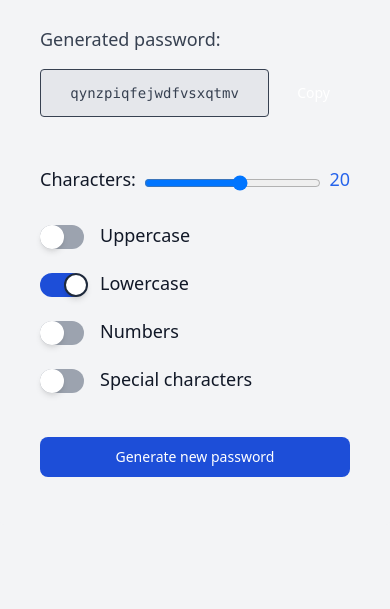
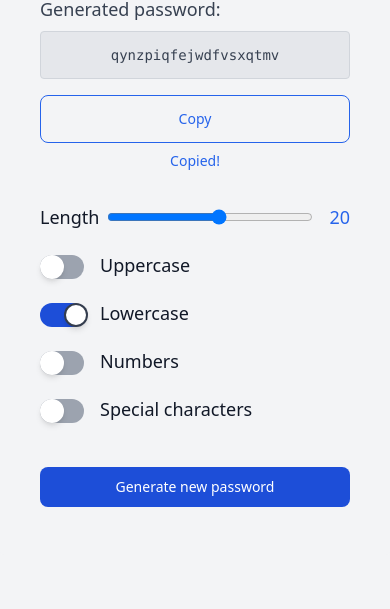
Before and after one commit to MarkelK14/password-generator, a plain HTML site: page index.html in a window 390 px wide. Shown: the part 235-844 px from the top of the page. Drawn offline with nearby package versions, Linux system fonts and the light colour scheme.

Commit message:
Refactor password generator layout to make it responsive with the copy button and text

```diff
--- a/index.html
+++ b/index.html
@@ -15,29 +15,35 @@
         <form id="form" class="bg-gray-100 dark:bg-gray-900 md:border border-gray-700 rounded md:shadow-xl p-10">
             <h1 class="text-5xl text-blue-600 dark:text-blue-400 mb-10">Password Generator</h1>
 
-            <label for="generated-password" class="text-lg text-gray-700 dark:text-white/70 align-left">Generated password:</p>
-            <!-- <input type="text" disabled id="generated-password" class="mt-4 mb-4 border border-gray-700 bg-gray-200 dark:bg-gray-800 rounded p-2 w-full text-center text-gray-700 dark:text-gray-200/80 font-mono cursor-text"> -->
-            <div class="flex items-center justify-between mb-5 gap-2">
-                <input type="text" disabled id="generated-password" class="h-12 mt-4 mb-4 border border-gray-700 bg-gray-200 dark:bg-gray-800 rounded p-2 w-full text-center text-gray-700 dark:text-gray-200/80 font-mono cursor-text text-sm md:text-lg">
-                <button id="btnCopy" class="h-12 text-white focus:ring-3 focus:ring-blue-300 font-medium rounded-lg text-sm px-5 py-2 dark:bg-blue-600 dark:hover:bg-blue-700 focus:outline-none dark:focus:ring-blue-800 w-auto">
-                    Copy
-                </button>
+            <div class="flex flex-col md:flex-row items-center justify-between gap-4 mb-4">
+                <div class="flex flex-col items-left w-full gap-2">
+                    <label for="generated-password" class="text-lg text-gray-700 dark:text-white/70">Generated password:</label>
+                    <input type="text" disabled id="generated-password" class="h-12 border border-gray-300 dark:border-gray-700 bg-gray-200 dark:bg-gray-800 rounded p-2 w-full text-center text-gray-700 dark:text-gray-200/80 font-mono cursor-text text-sm md:text-lg">
+                </div>
+                <div class="flex flex-col-reverse md:flex-col items-center justify-between gap-2 w-full md:w-auto">
+                    <label for="btnCopy" class="text-sm text-blue-600 dark:text-blue-400">Copied!</label>
+                    <button id="btnCopy" class="h-12 w-full md:w-auto text-blue-600 hover:text-white border border-blue-600 hover:bg-blue-600 focus:ring-4 focus:outline-none focus:ring-blue-300 font-medium rounded-lg text-sm px-5 py-2.5 text-center dark:border-blue-400 dark:text-blue-400 dark:hover:text-white dark:hover:bg-blue-400 dark:focus:ring-blue-800">
+                        Copy
+                    </button>
+                </div>
             </div>
 
 
             <ul class="mt-8 text-left">
                 <li class="mb-4">
-                    <div class="flex items-center mb-5 cursor-pointer gap-2 justify-center">
-                        <label for="default-range" class="block mb-2 text-lg font-medium text-gray-900 dark:text-white">Characters:</label>
-                        <input id="password-length-range" type="range" min="8" max="30" value="20" step="1" class="w-full h-2 bg-gray-400 rounded-lg cursor-pointer dark:bg-gray-700">
-                        <label for="default-range" id="password-length-txt" class="block mb-2 text-lg font-medium text-blue-600 dark:text-blue-400"></label>
+                    <div class="flex items-start mb-5 cursor-pointer gap-2">
+                        <label for="password-length-range" class="text-lg font-medium text-gray-900 dark:text-white">Length</label>
+                        <div class="flex items-center gap-4 w-full">
+                            <input id="password-length-range" type="range" min="8" max="30" value="20" step="1" class="w-full h-2 bg-gray-400 rounded-lg cursor-pointer dark:bg-gray-700">
+                            <span id="password-length-txt" class="text-lg font-medium text-blue-600 dark:text-blue-400">20</span>
+                        </div>
                     </div>
 
                 </li>
                 <li class="flex items-center mb-5 cursor-pointer gap-4 x-wrapper__option">
                     <div class="relative inline-block w-11 h-5">
                         <input id="uppercase" type="checkbox" onchange="generatePassword()" class="peer appearance-none w-11 h-6 bg-gray-400 rounded-full checked:bg-blue-700 cursor-pointer transition-colors duration-300" />
-                        <label for="uppercase" class="absolute top-0 left-0 w-6 h-6 bg-white rounded-full border-2 border-white dark:border-gray-700 shadow-md transition-transform duration-300 peer-checked:translate-x-6 peer-checked:border-slate-800 cursor-pointer">
+                        <label for="uppercase" class="absolute top-0 left-0 w-6 h-6 bg-white rounded-full border-2 border-white dark:border-0 shadow-md transition-transform duration-300 peer-checked:translate-x-6 peer-checked:border-slate-800/90 cursor-pointer">
                       </label>
                     </div>
                    <label for="uppercase" class="text-gray-900 dark:text-gray-300 text-lg cursor-pointer">
@@ -47,7 +53,7 @@
                 <li class="flex items-center mb-5 cursor-pointer gap-4 x-wrapper__option">
                     <div class="relative inline-block w-11 h-5">
                         <input id="lowercase" type="checkbox" onchange="generatePassword()" class="peer appearance-none w-11 h-6 bg-gray-400 rounded-full checked:bg-blue-700 cursor-pointer transition-colors duration-300" />
-                        <label for="lowercase" class="absolute top-0 left-0 w-6 h-6 bg-white rounded-full border-2 border-white dark:border-gray-700 shadow-md transition-transform duration-300 peer-checked:translate-x-6 peer-checked:border-slate-800 cursor-pointer">
+                        <label for="lowercase" class="absolute top-0 left-0 w-6 h-6 bg-white rounded-full border-2 border-white dark:border-0 shadow-md transition-transform duration-300 peer-checked:translate-x-6 peer-checked:border-slate-800/90 cursor-pointer">
                       </label>
                     </div>
                    <label for="lowercase" class="text-gray-900 dark:text-gray-300 text-lg cursor-pointer">
@@ -57,7 +63,7 @@
                 <li class="flex items-center mb-5 cursor-pointer gap-4 x-wrapper__option">
                     <div class="relative inline-block w-11 h-5">
                         <input id="numbers" type="checkbox" onchange="generatePassword()" class="peer appearance-none w-11 h-6 bg-gray-400 rounded-full checked:bg-blue-700 cursor-pointer transition-colors duration-300" />
-                        <label for="numbers" class="absolute top-0 left-0 w-6 h-6 bg-white rounded-full border-2 border-white dark:border-gray-700 shadow-md transition-transform duration-300 peer-checked:translate-x-6 peer-checked:border-slate-800 cursor-pointer">
+                        <label for="numbers" class="absolute top-0 left-0 w-6 h-6 bg-white rounded-full border-2 border-white dark:border-0 shadow-md transition-transform duration-300 peer-checked:translate-x-6 peer-checked:border-slate-800/90 cursor-pointer">
                       </label>
                     </div>
                    <label for="numbers" class="text-gray-900 dark:text-gray-300 text-lg cursor-pointer">
@@ -67,7 +73,7 @@
                 <li class="flex items-center mb-5 cursor-pointer gap-4 x-wrapper__option">
                     <div class="relative inline-block w-11 h-5">
                         <input id="special-characters" type="checkbox" onchange="generatePassword()" class="peer appearance-none w-11 h-6 bg-gray-400 rounded-full checked:bg-blue-700 cursor-pointer transition-colors duration-300" />
-                        <label for="special-characters" class="absolute top-0 left-0 w-6 h-6 bg-white rounded-full border-2 border-white dark:border-gray-700 shadow-md transition-transform duration-300 peer-checked:translate-x-6 peer-checked:border-slate-800 cursor-pointer">
+                        <label for="special-characters" class="absolute top-0 left-0 w-6 h-6 bg-white rounded-full border-2 border-white dark:border-0 shadow-md transition-transform duration-300 peer-checked:translate-x-6 peer-checked:border-slate-800/90 cursor-pointer">
                       </label>
                     </div>
                    <label for="special-characters" class="text-gray-900 dark:text-gray-300 text-lg cursor-pointer">
```
